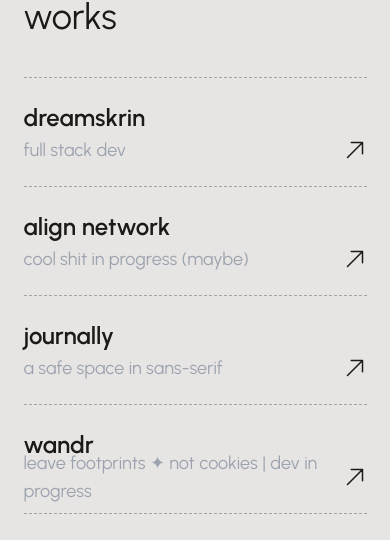
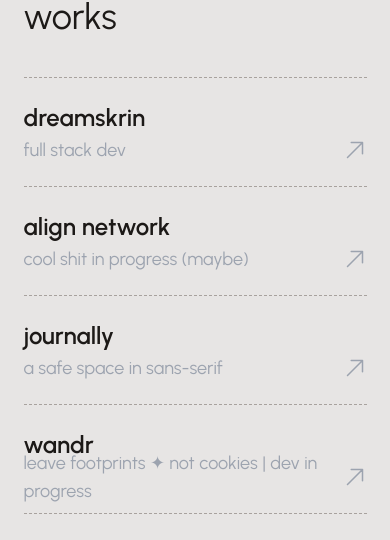
Before and after one commit to 01shrvan/portfolio-, a Next.js app: page / in a window 390 px wide. Shown: the part 1810-2350 px from the top of the page. Built offline with nearby package versions, Linux system fonts and the light colour scheme.

Commit message:
feat: enhance Works section with hover effects and responsive styling

```diff
--- a/src/sections/FAQs.tsx
+++ b/src/sections/FAQs.tsx
@@ -1,6 +1,5 @@
 import { FC } from "react";
 
-/* eslint-disable-next-line @typescript-eslint/no-unused-vars */
 const faqs = [
   {
     question: "How long does it take to build a website?",
@@ -29,3 +28,7 @@ const FAQs: FC = () => {
 };
 
 export default FAQs;
+
+
+
+// irl frames
--- a/src/sections/Testimonials.tsx
+++ b/src/sections/Testimonials.tsx
@@ -39,3 +39,6 @@ const Testimonials: FC = () => {
 };
 
 export default Testimonials;
+
+
+// tiny guide
--- a/src/sections/Works.tsx
+++ b/src/sections/Works.tsx
@@ -1,4 +1,6 @@
-import { FC } from "react";
+"use client";
+
+import { FC, useState } from "react";
 
 const works = [
   {
@@ -23,33 +25,53 @@ const works = [
   }
 ];
 
+const Works: FC = () => {
+  const [hoveredIndex, setHoveredIndex] = useState<number | null>(null);
 
-const Works: FC = () => {
-  return <section className="py-24">
+  return (
+    <section className="py-24 md:py-32 lg:py-40">
       <div className="container">
-      <h2 className="text-4xl">works</h2>
-      <div className="mt-10">
-        {works.map(({ name, title, link }) => (
-          <a href={link} key={name} target="_blank" rel="noopener noreferrer" className="border-t last:border-b border-dashed border-stone-400 py-6 flex flex-col">
-            <div className="">
-              <h3 className="text-2xl font-semibold">{name}</h3>
-              <div className="mt-1 flex justify-between items-center h-6">
+        <h2 className="text-4xl md:text-7xl lg:text-8xl">works</h2>
+        <div className="mt-10 md:mt-16 border-b border-dashed border-stone-400 lg:-mt20">
+          {works.map(({ name, title, link }, index) => (
+            <a
+              href={link}
+              key={name}
+              target="_blank"
+              rel="noopener noreferrer"
+              className={`border-t border-dashed border-stone-400 py-6 md:py-8 lg:py-10 flex flex-col transition-all duration-300 ${hoveredIndex !== null && hoveredIndex !== index ? "opacity-50 blur-[1px]" : ""
+                }`}
+              onMouseEnter={() => setHoveredIndex(index)}
+              onMouseLeave={() => setHoveredIndex(null)}
+            >
+              <div>
+                <h3 className="text-2xl font-semibold md:text-3xl lg:text-4xl">{name}</h3>
+                <div className="mt-1 md:mt-0 flex justify-between items-center h-6">
                   <div className="text-lg text-gray-400">{title}</div>
-                <div className="flex items-center justify-center h-6 w-6">
-                  <svg xmlns="http://www.w3.org/2000/svg" fill="none" viewBox="0 0 24 24" strokeWidth="1.5" stroke="currentColor" className="size-6">
-                    <path strokeLinecap="round" strokeLinejoin="round" d="m4.5 19.5 15-15m0 0H8.25m11.25 0v11.25" />
+                  <div className="flex items-center justify-center h-6 w-6 transition-transform duration-300 ease-in-out group-hover:rotate-45">
+                    <svg
+                      xmlns="http://www.w3.org/2000/svg"
+                      fill="none"
+                      viewBox="0 0 24 24"
+                      strokeWidth="1.5"
+                      stroke="currentColor"
+                      className="size-6 text-gray-400 hover:text-gray-600 transition-colors duration-300"
+                    >
+                      <path
+                        strokeLinecap="round"
+                        strokeLinejoin="round"
+                        d="m4.5 19.5 15-15m0 0H8.25m11.25 0v11.25"
+                      />
                     </svg>
-
                   </div>
                 </div>
-
               </div>
             </a>
           ))}
         </div>
       </div>
-  </section >
-
+    </section>
+  );
 };
 
 export default Works;
```
Lines whose indentation alone changed are shown as unchanged.
